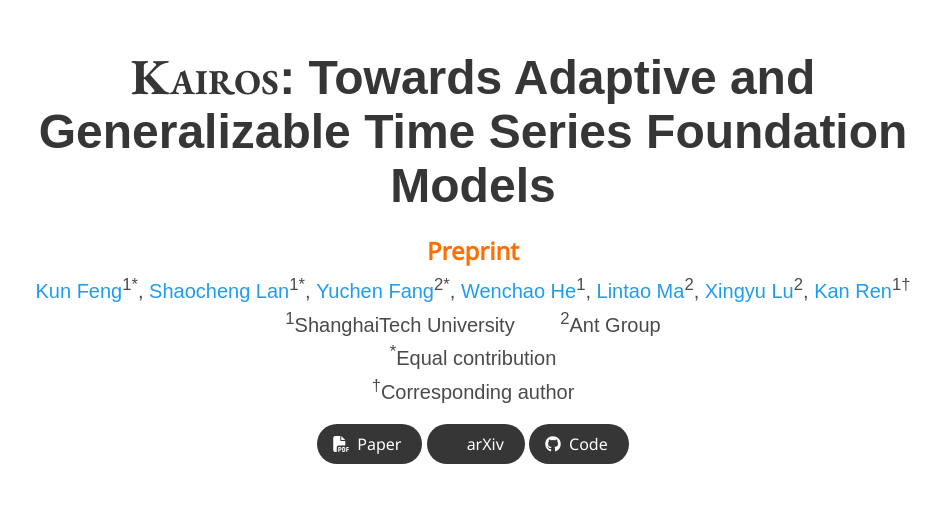
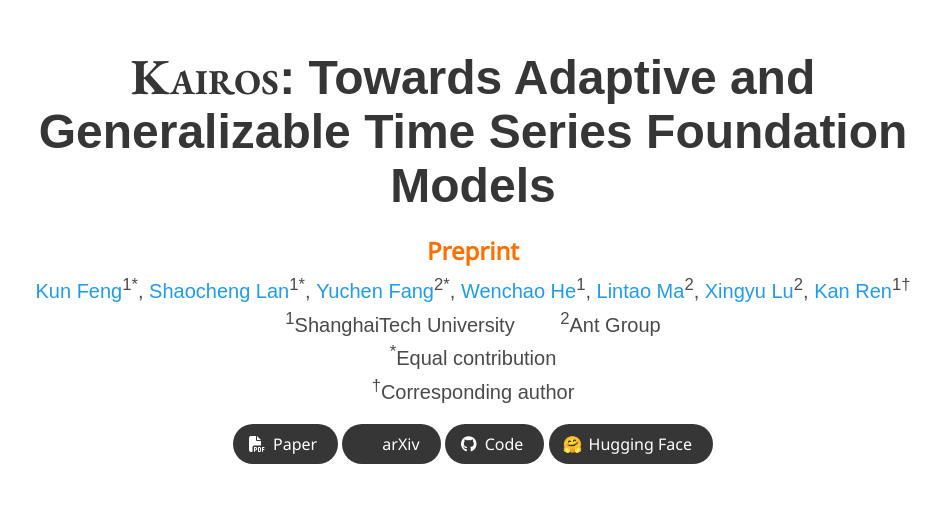
Before and after one commit to foundation-model-research/foundation-model-research.github.io, a plain HTML site: page Kairos/index.html in a window 1280 px wide. Shown: the top 525 px of the page, without its empty margins (167-1112 px from the left). Drawn offline with nearby package versions, Linux system fonts and the light colour scheme; some icons are missing; a web font is replaced by a local one.

Commit message:
feat: add links for Hugging Face

```diff
--- a/Kairos/index.html
+++ b/Kairos/index.html
@@ -120,6 +120,15 @@
                       <i class="fab fa-github"></i>
                   </span>
                   <span>Code</span>
+                  </a>
+              </span>
+              <span class="link-block">
+                <a href="https://huggingface.co/mldi-lab/Kairos_50m"
+                   class="external-link button is-normal is-rounded is-dark">
+                  <span class="icon">
+                      🤗
+                  </span>
+                  <span>Hugging Face</span>
                   </a>
               </span>
             </div>
```
